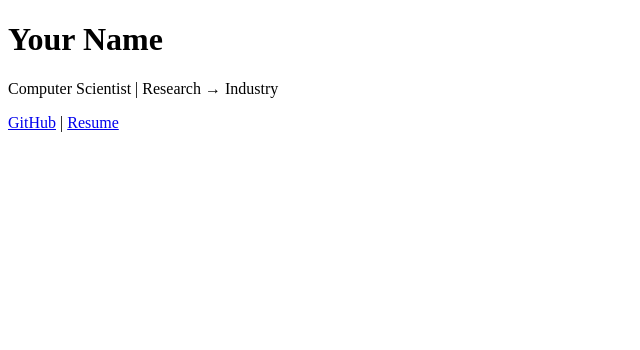
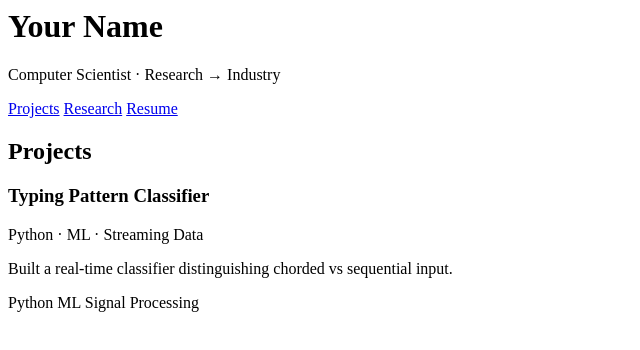
Before and after one commit to cameronbeattie306/cameronbeattie, a plain HTML site: page index.html in a window 1280 px wide. Shown: the whole page, without its empty margins (0-640 px from the left). Drawn offline with Linux system fonts and the light colour scheme.

Commit message:
styling, resume, better index

```diff
--- a/index.html
+++ b/index.html
@@ -1,16 +1,24 @@
-<!DOCTYPE html>
-<html lang="en">
-<head>
-  <meta charset="UTF-8">
-  <title>Your Name</title>
-  <meta name="viewport" content="width=device-width, initial-scale=1">
-</head>
-<body>
+<header>
   <h1>Your Name</h1>
-  <p>Computer Scientist | Research → Industry</p>
-  <p>
-    <a href="https://github.com/yourusername">GitHub</a> |
+  <p>Computer Scientist · Research → Industry</p>
+  <nav>
+    <a href="projects.html">Projects</a>
+    <a href="research.html">Research</a>
     <a href="resume.pdf">Resume</a>
-  </p>
-</body>
-</html>
+  </nav>
+</header>
+
+<section>
+  <h2>Projects</h2>
+
+  <div class="project">
+    <h3>Typing Pattern Classifier</h3>
+    <div class="meta">Python · ML · Streaming Data</div>
+    <p>Built a real-time classifier distinguishing chorded vs sequential input.</p>
+    <div class="tags">
+      <span class="tag">Python</span>
+      <span class="tag">ML</span>
+      <span class="tag">Signal Processing</span>
+    </div>
+  </div>
+</section>
--- /dev/null
+++ b/style.css
@@ -0,0 +1,161 @@
+/* =========================
+   Base / Reset
+   ========================= */
+* {
+  box-sizing: border-box;
+  margin: 0;
+  padding: 0;
+}
+
+html {
+  scroll-behavior: smooth;
+}
+
+body {
+  font-family: system-ui, -apple-system, BlinkMacSystemFont,
+               "Segoe UI", Roboto, Helvetica, Arial, sans-serif;
+  background-color: #ffffff;
+  color: #111827; /* near-black */
+  line-height: 1.65;
+  max-width: 900px;
+  margin: 48px auto;
+  padding: 0 24px;
+}
+
+/* =========================
+   Typography
+   ========================= */
+h1, h2, h3 {
+  line-height: 1.25;
+  font-weight: 600;
+  margin-bottom: 0.5em;
+}
+
+h1 {
+  font-size: 2.4rem;
+}
+
+h2 {
+  font-size: 1.6rem;
+  margin-top: 2.5rem;
+}
+
+h3 {
+  font-size: 1.2rem;
+  margin-top: 1.5rem;
+}
+
+p {
+  margin-bottom: 1rem;
+  color: #1f2937;
+}
+
+small {
+  color: #6b7280;
+}
+
+/* =========================
+   Links
+   ========================= */
+a {
+  color: #2563eb; /* blue */
+  text-decoration: none;
+}
+
+a:hover {
+  text-decoration: underline;
+}
+
+/* =========================
+   Header / Nav
+   ========================= */
+header {
+  margin-bottom: 3rem;
+}
+
+nav {
+  margin-top: 0.75rem;
+}
+
+nav a {
+  margin-right: 1.25rem;
+  font-weight: 500;
+}
+
+/* =========================
+   Sections
+   ========================= */
+section {
+  margin-bottom: 3rem;
+}
+
+/* =========================
+   Project Cards
+   ========================= */
+.project {
+  border-left: 3px solid #e5e7eb;
+  padding-left: 1.25rem;
+  margin-bottom: 2rem;
+}
+
+.project h3 {
+  margin-top: 0;
+}
+
+.project .meta {
+  font-size: 0.9rem;
+  color: #6b7280;
+  margin-bottom: 0.5rem;
+}
+
+.project ul {
+  margin-left: 1.2rem;
+  margin-bottom: 0.75rem;
+}
+
+.project li {
+  margin-bottom: 0.4rem;
+}
+
+/* =========================
+   Tags / Tech Stack
+   ========================= */
+.tags {
+  margin-top: 0.5rem;
+}
+
+.tag {
+  display: inline-block;
+  font-size: 0.8rem;
+  padding: 0.25rem 0.5rem;
+  margin-right: 0.4rem;
+  margin-bottom: 0.4rem;
+  background-color: #f3f4f6;
+  color: #374151;
+  border-radius: 4px;
+}
+
+/* =========================
+   Footer
+   ========================= */
+footer {
+  margin-top: 4rem;
+  padding-top: 1.5rem;
+  border-top: 1px solid #e5e7eb;
+  font-size: 0.9rem;
+  color: #6b7280;
+}
+
+/* =========================
+   Responsive
+   ========================= */
+@media (max-width: 640px) {
+  body {
+    margin: 24px auto;
+    padding: 0 16px;
+  }
+
+  h1 {
+    font-size: 2rem;
+  }
+}
```
Also changed, not shown: 1 other file.
